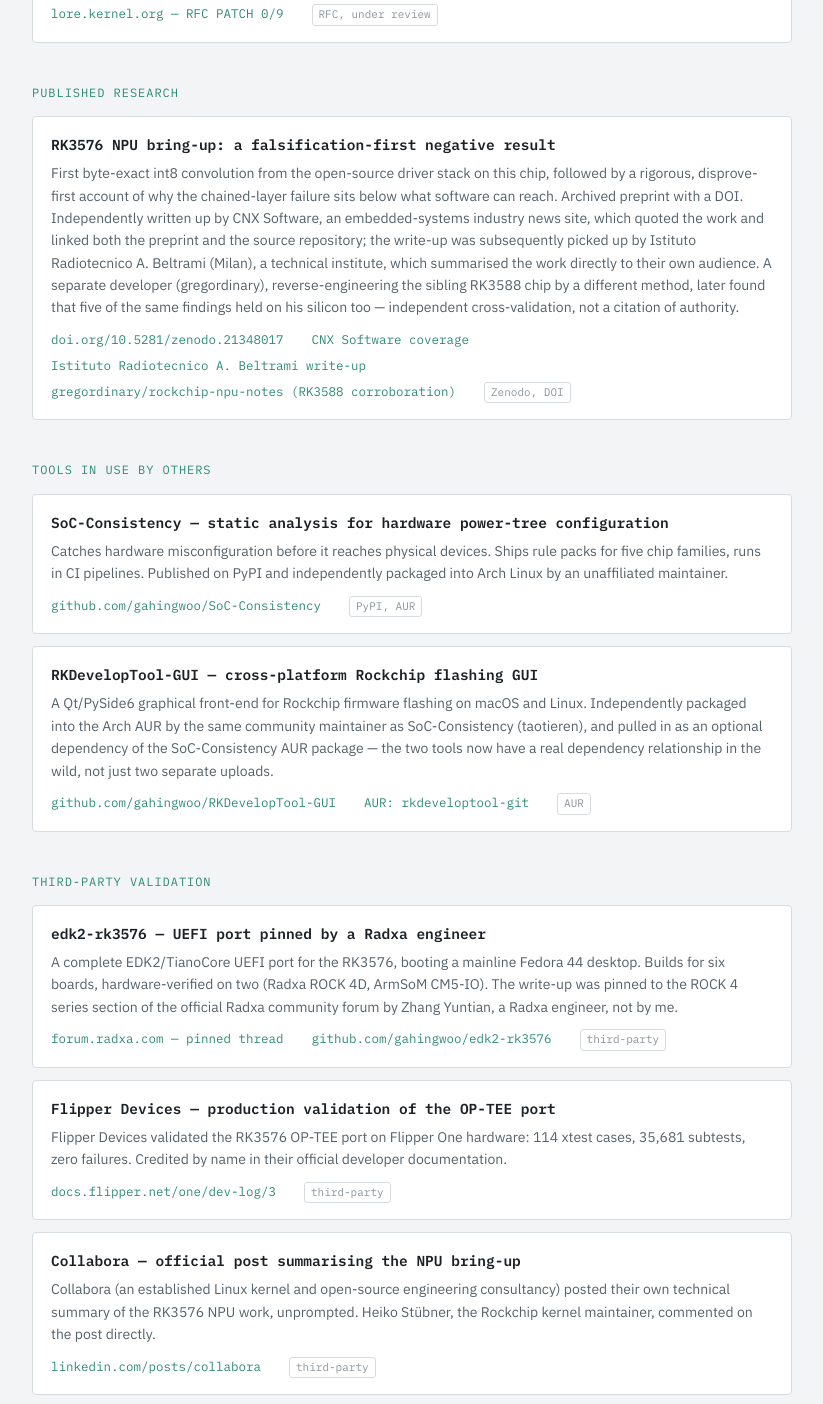
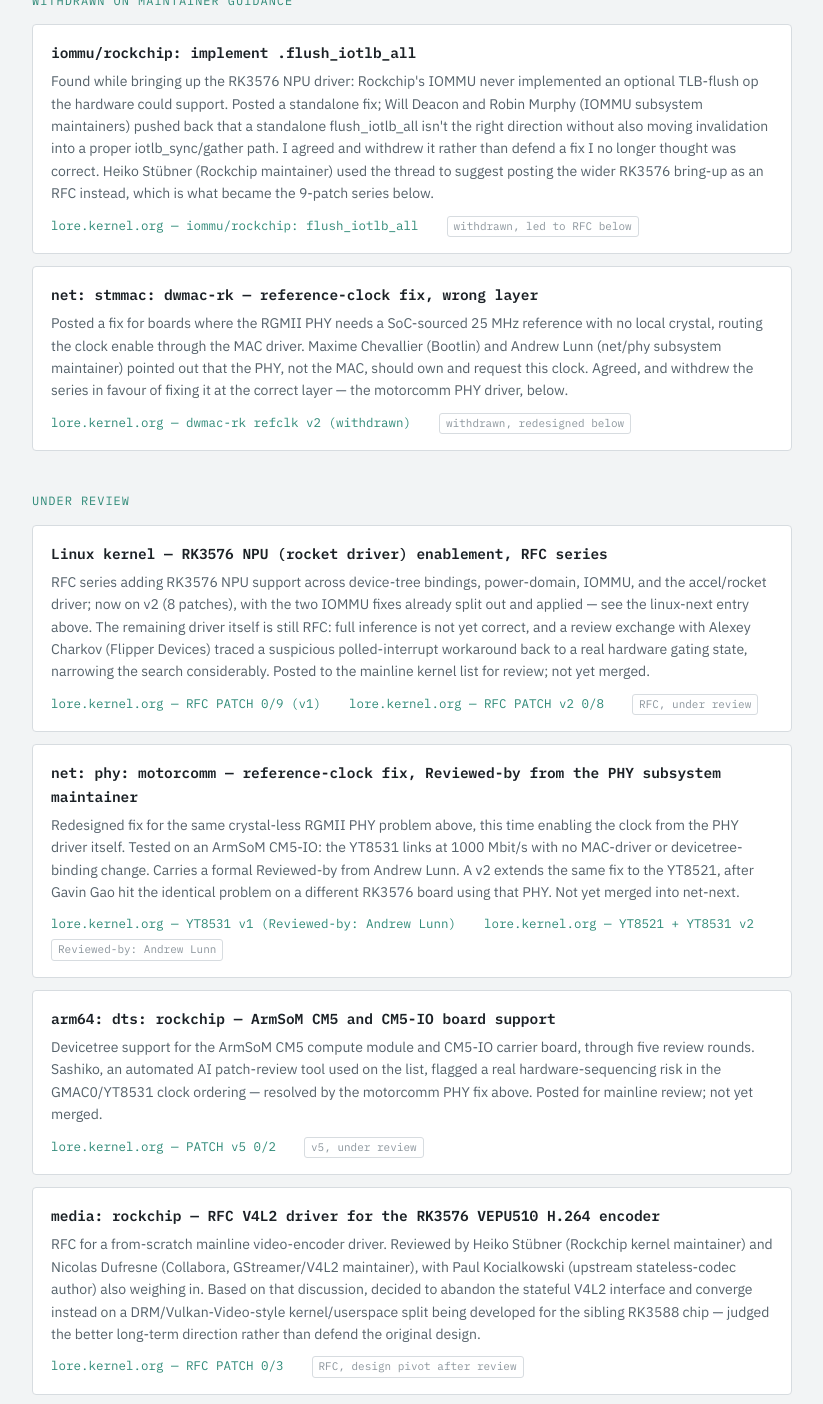
Before and after one commit to gahingwoo/gahingwoo.com, a plain HTML site: page evidence/index.html in a window 1280 px wide. Shown: the part 1339-2743 px from the top of the page, without its empty margins (228-1051 px from the left). Drawn offline with Linux system fonts and the light colour scheme.

Commit message:
Update evidence with kernel patch progress
Expand `evidence/index.html` with current Linux upstream activity: add a new “Applied by maintainer — in linux-next” section for two Rockchip IOMMU fixes, record withdrawal of the dwmac-rk refclk approach, and refresh under-review entries with newer RFC revisions and review outcomes. Also adds new entries for the motorcomm PHY refclk redesign, ArmSoM CM5/CM5-IO DTS support status, and the RK3576 VEPU510 RFC design pivot after maintainer feedback.

```diff
--- a/evidence/index.html
+++ b/evidence/index.html
@@ -230,6 +230,19 @@
     </div>
   </div>
 
+  <div class="group-label">Applied by maintainer — in linux-next</div>
+
+  <div class="entry">
+    <p class="entry-title">iommu/rockchip — two fixes applied by the IOMMU co-maintainer</p>
+    <p class="entry-desc">Found while bringing up the RK3576 NPU. The IOMMU driver only requested a fixed {aclk,iface} clock pair, but the RK3576 NPU's IOMMU instances sit behind additional CBUF/DSU gates, so register writes were silently dropped until those clocks also ran; fixed by taking every clock the devicetree provides instead of a fixed pair. Separately, boot firmware could leave an IOMMU bank in PAGE_FAULT_ACTIVE with no handler, which made that bank ignore CMD_ENABLE_STALL and hang the stall-enable poll; fixed by acknowledging the stale fault first. Split out of the RK3576 NPU RFC below and applied directly by Will Deacon (IOMMU subsystem co-maintainer) into the IOMMU tree, with his own Signed-off-by on both commits. Live in linux-next as of next-20260727; not yet in Linus's mainline tree.</p>
+    <div class="entry-meta">
+      <a href="https://git.kernel.org/pub/scm/linux/kernel/git/next/linux-next.git/commit/?h=next-20260727&id=841363ebb5082a06c69ac34719e26659fe63dbd6" target="_blank" rel="noopener">linux-next — iommu/rockchip: Take all DT clocks</a>
+      <a href="https://git.kernel.org/pub/scm/linux/kernel/git/next/linux-next.git/commit/?h=next-20260727&id=b10d5920cafa292ee3cab9c20f813da4fe4f00b8" target="_blank" rel="noopener">linux-next — iommu/rockchip: Clear stale page faults before enabling stall</a>
+      <a href="https://lore.kernel.org/all/178507139795.2055528.4355657426833307310.b4-ty@kernel.org/" target="_blank" rel="noopener">lore.kernel.org — Will Deacon: "Applied driver changes to iommu (rockchip)"</a>
+      <span class="tag">applied, in linux-next</span>
+    </div>
+  </div>
+
   <div class="group-label">Withdrawn on maintainer guidance</div>
 
   <div class="entry">
@@ -241,14 +254,52 @@
     </div>
   </div>
 
+  <div class="entry">
+    <p class="entry-title">net: stmmac: dwmac-rk — reference-clock fix, wrong layer</p>
+    <p class="entry-desc">Posted a fix for boards where the RGMII PHY needs a SoC-sourced 25&nbsp;MHz reference with no local crystal, routing the clock enable through the MAC driver. Maxime Chevallier (Bootlin) and Andrew Lunn (net/phy subsystem maintainer) pointed out that the PHY, not the MAC, should own and request this clock. Agreed, and withdrew the series in favour of fixing it at the correct layer &mdash; the motorcomm PHY driver, below.</p>
+    <div class="entry-meta">
+      <a href="https://lore.kernel.org/all/20260717065933.2629501-1-gahing@gahingwoo.com/" target="_blank" rel="noopener">lore.kernel.org — dwmac-rk refclk v2 (withdrawn)</a>
+      <span class="tag">withdrawn, redesigned below</span>
+    </div>
+  </div>
+
   <div class="group-label">Under review</div>
 
   <div class="entry">
-    <p class="entry-title">Linux kernel — RK3576 NPU (rocket driver) enablement, 9-patch RFC</p>
-    <p class="entry-desc">RFC series adding RK3576 NPU support across device-tree bindings, power-domain, IOMMU, and the accel/rocket driver. Posted to the mainline kernel list for review; not yet merged.</p>
+    <p class="entry-title">Linux kernel — RK3576 NPU (rocket driver) enablement, RFC series</p>
+    <p class="entry-desc">RFC series adding RK3576 NPU support across device-tree bindings, power-domain, IOMMU, and the accel/rocket driver; now on v2 (8 patches), with the two IOMMU fixes already split out and applied &mdash; see the linux-next entry above. The remaining driver itself is still RFC: full inference is not yet correct, and a review exchange with Alexey Charkov (Flipper Devices) traced a suspicious polled-interrupt workaround back to a real hardware gating state, narrowing the search considerably. Posted to the mainline kernel list for review; not yet merged.</p>
     <div class="entry-meta">
-      <a href="https://lore.kernel.org/all/20260717085220.3212274-1-gahing@gahingwoo.com/T/#u" target="_blank" rel="noopener">lore.kernel.org — RFC PATCH 0/9</a>
+      <a href="https://lore.kernel.org/all/20260717085220.3212274-1-gahing@gahingwoo.com/T/#u" target="_blank" rel="noopener">lore.kernel.org — RFC PATCH 0/9 (v1)</a>
+      <a href="https://lore.kernel.org/all/20260718031146.3368811-1-gahing@gahingwoo.com/T/#u" target="_blank" rel="noopener">lore.kernel.org — RFC PATCH v2 0/8</a>
       <span class="tag">RFC, under review</span>
+    </div>
+  </div>
+
+  <div class="entry">
+    <p class="entry-title">net: phy: motorcomm — reference-clock fix, Reviewed-by from the PHY subsystem maintainer</p>
+    <p class="entry-desc">Redesigned fix for the same crystal-less RGMII PHY problem above, this time enabling the clock from the PHY driver itself. Tested on an ArmSoM CM5-IO: the YT8531 links at 1000&nbsp;Mbit/s with no MAC-driver or devicetree-binding change. Carries a formal Reviewed-by from Andrew Lunn. A v2 extends the same fix to the YT8521, after Gavin Gao hit the identical problem on a different RK3576 board using that PHY. Not yet merged into net-next.</p>
+    <div class="entry-meta">
+      <a href="https://lore.kernel.org/all/20260719034555.3623003-1-gahing@gahingwoo.com/" target="_blank" rel="noopener">lore.kernel.org — YT8531 v1 (Reviewed-by: Andrew Lunn)</a>
+      <a href="https://lore.kernel.org/all/20260727205602.1188008-1-gahing@gahingwoo.com/" target="_blank" rel="noopener">lore.kernel.org — YT8521 + YT8531 v2</a>
+      <span class="tag">Reviewed-by: Andrew Lunn</span>
+    </div>
+  </div>
+
+  <div class="entry">
+    <p class="entry-title">arm64: dts: rockchip — ArmSoM CM5 and CM5-IO board support</p>
+    <p class="entry-desc">Devicetree support for the ArmSoM CM5 compute module and CM5-IO carrier board, through five review rounds. Sashiko, an automated AI patch-review tool used on the list, flagged a real hardware-sequencing risk in the GMAC0/YT8531 clock ordering &mdash; resolved by the motorcomm PHY fix above. Posted for mainline review; not yet merged.</p>
+    <div class="entry-meta">
+      <a href="https://lore.kernel.org/all/20260719034611.3623066-1-gahing@gahingwoo.com/" target="_blank" rel="noopener">lore.kernel.org — PATCH v5 0/2</a>
+      <span class="tag">v5, under review</span>
+    </div>
+  </div>
+
+  <div class="entry">
+    <p class="entry-title">media: rockchip — RFC V4L2 driver for the RK3576 VEPU510 H.264 encoder</p>
+    <p class="entry-desc">RFC for a from-scratch mainline video-encoder driver. Reviewed by Heiko Stübner (Rockchip kernel maintainer) and Nicolas Dufresne (Collabora, GStreamer/V4L2 maintainer), with Paul Kocialkowski (upstream stateless-codec author) also weighing in. Based on that discussion, decided to abandon the stateful V4L2 interface and converge instead on a DRM/Vulkan-Video-style kernel/userspace split being developed for the sibling RK3588 chip &mdash; judged the better long-term direction rather than defend the original design.</p>
+    <div class="entry-meta">
+      <a href="https://lore.kernel.org/all/20260722073417.2064667-1-gahing@gahingwoo.com/" target="_blank" rel="noopener">lore.kernel.org — RFC PATCH 0/3</a>
+      <span class="tag">RFC, design pivot after review</span>
     </div>
   </div>
 
```
